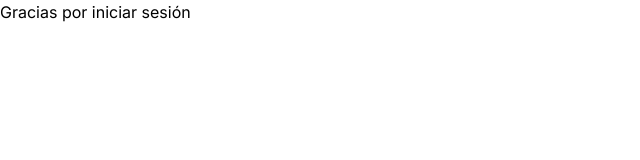
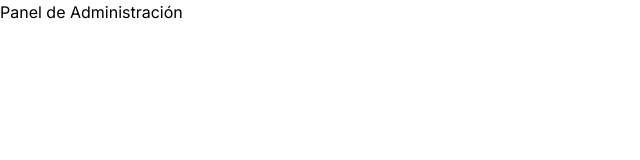
Before and after one commit to nicobobb/app-node-mongo, a Next.js app in the folder frontend/: page /home in a window 1280 px wide. Shown: the top 160 px of the page, without its empty margins (0-640 px from the left). Built offline with nearby package versions, Linux system fonts and the light colour scheme.

Commit message:
Update home page content

```diff
--- a/frontend/src/app/home/page.js
+++ b/frontend/src/app/home/page.js
@@ -1,5 +1,5 @@
 const Home = () => {
-    return <div>Gracias por iniciar sesión</div>;
+    return <>Panel de Administración</>;
 };
 
 export default Home;
```
